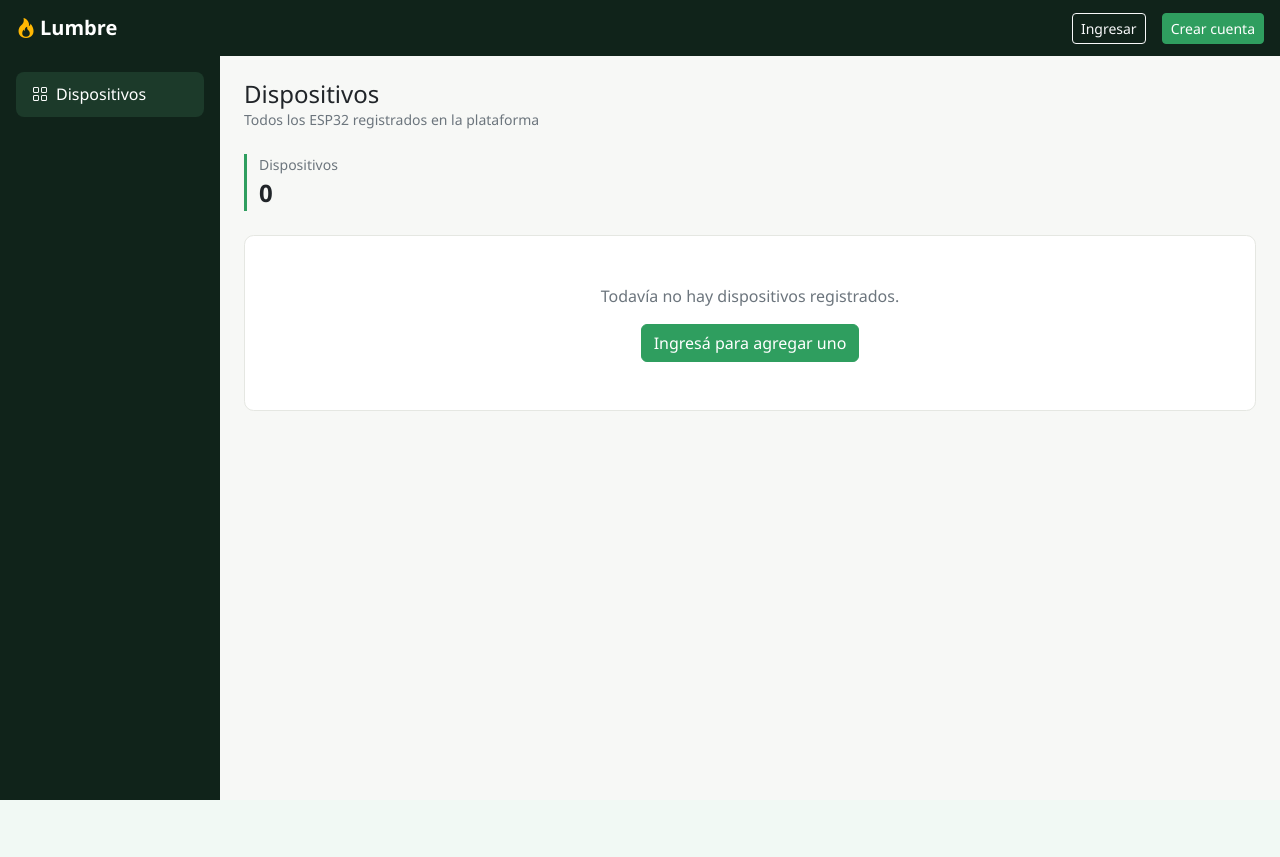
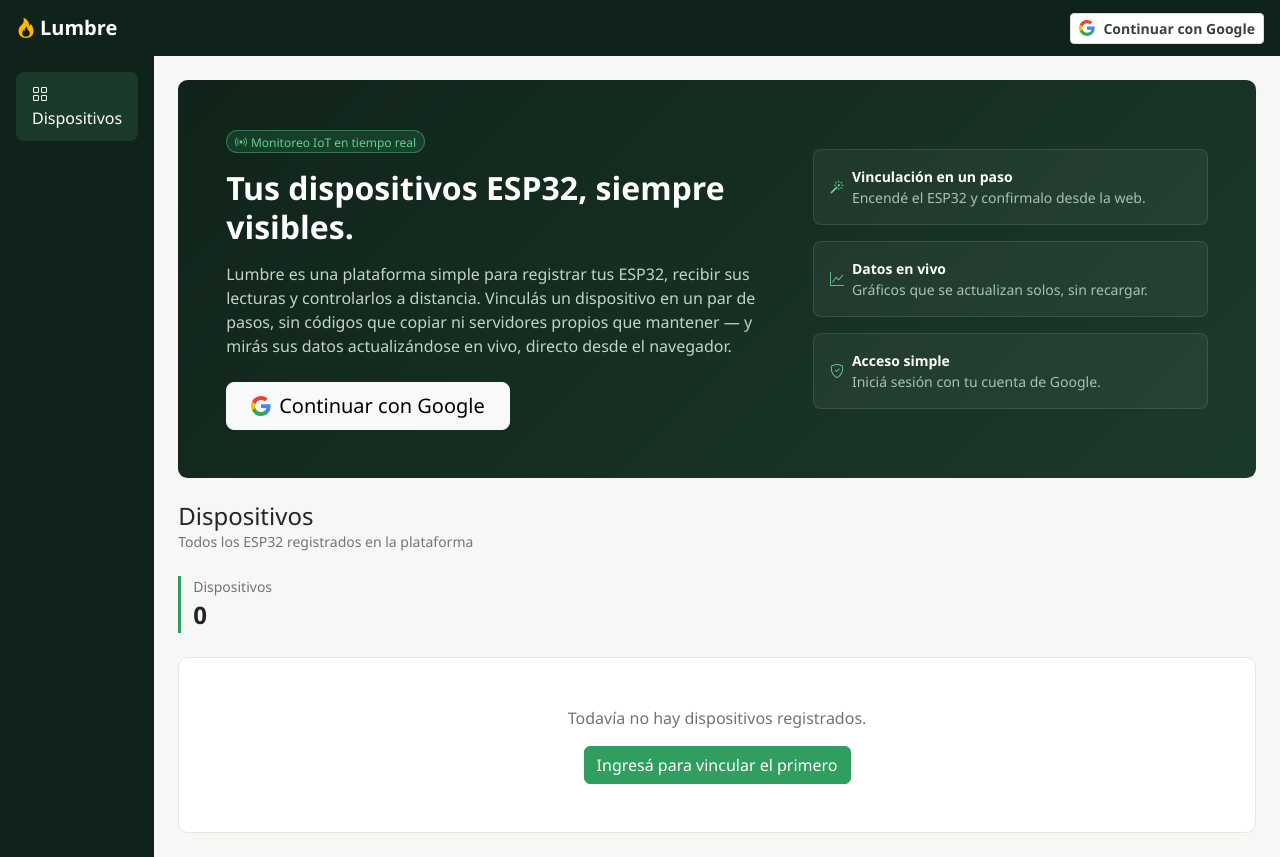
Before and after one commit to delpianocp/esp32-tester, a Django app: page / in a window 1280 px wide. Before the commit the page ends 800 px from the top, so only its background shows below. Run offline with Django 5.2, Linux system fonts and the light colour scheme; data that the repository does not hold is empty.

Commit message:
rediseno templates

```diff
--- a/config/urls.py
+++ b/config/urls.py
@@ -1,20 +1,12 @@
 from django.contrib import admin
 from django.contrib.auth import views as auth_views
 from django.urls import include, path
-
-from devices import views as device_views
-from devices.account_forms import LoginForm
 
 urlpatterns = [
     path('admin/', admin.site.urls),
     path('', include('devices.urls')),
     path('api/', include('api.urls')),
     path('', include('social_django.urls', namespace='social')),
-    path(
-        'accounts/login/',
-        auth_views.LoginView.as_view(template_name='registration/login.html', authentication_form=LoginForm),
-        name='login',
-    ),
+    path('accounts/login/', auth_views.LoginView.as_view(template_name='registration/login.html'), name='login'),
     path('accounts/logout/', auth_views.LogoutView.as_view(next_page='devices:list'), name='logout'),
-    path('accounts/registro/', device_views.registro, name='registro'),
 ]
--- a/devices/urls.py
+++ b/devices/urls.py
@@ -7,7 +7,6 @@ app_name = "devices"
 urlpatterns = [
     path("", views.device_list, name="list"),
     path("mios/", views.my_devices, name="my_devices"),
-    path("agregar/", views.device_create, name="create"),
     path("vincular/", views.solicitudes_vinculo, name="solicitudes_vinculo"),
     path("vincular/<int:solicitud_id>/", views.vincular_dispositivo, name="vincular"),
     path("vincular/<int:solicitud_id>/descartar/", views.descartar_solicitud, name="descartar_solicitud"),
--- a/templates/base.html
+++ b/templates/base.html
@@ -29,8 +29,8 @@
         .link-energy { color: #2f9e5f; }
         .link-energy:hover { color: #268050; }
         code.credencial { background: #f1f3ef; padding: .35rem .5rem; border-radius: .35rem; display: block; word-break: break-all; }
-        .icon-wrap-vinculo { width: 46px; height: 46px; border-radius: 12px; background: rgba(47,158,95,.1); display:flex; align-items:center; justify-content:center; flex-shrink:0; }
-        .nav-link .badge-ping { background:#e24b4a; }
+        .btn-google-nav { background:#fff; color:#3c4043; border:1px solid #dadce0; font-weight:600; }
+        .btn-google-nav:hover { background:#f8f9fa; color:#3c4043; }
     </style>
 </head>
 <body>
@@ -50,8 +50,10 @@
                 <button type="submit" class="btn btn-sm btn-outline-light">Salir</button>
             </form>
         {% else %}
-            <a href="{% url 'login' %}" class="btn btn-sm btn-outline-light">Ingresar</a>
-            <a href="{% url 'registro' %}" class="btn btn-sm btn-energy">Crear cuenta</a>
+            <a href="{% url 'social:begin' 'google-oauth2' %}" class="btn btn-sm btn-google-nav d-flex align-items-center gap-2">
+                <svg width="16" height="16" viewBox="0 0 18 18"><path fill="#4285F4" d="M17.64 9.2c0-.64-.06-1.25-.16-1.84H9v3.48h4.84c-.21 1.13-.84 2.09-1.8 2.73v2.27h2.92c1.7-1.57 2.68-3.88 2.68-6.64z"/><path fill="#34A853" d="M9 18c2.43 0 4.47-.8 5.96-2.18l-2.92-2.27c-.81.54-1.84.86-3.04.86-2.34 0-4.32-1.58-5.03-3.71H.96v2.34C2.44 15.98 5.48 18 9 18z"/><path fill="#FBBC05" d="M3.97 10.7c-.18-.54-.28-1.11-.28-1.7s.1-1.16.28-1.7V4.96H.96C.35 6.18 0 7.55 0 9s.35 2.82.96 4.04l3.01-2.34z"/><path fill="#EA4335" d="M9 3.58c1.32 0 2.51.45 3.44 1.35l2.58-2.58C13.46.89 11.43 0 9 0 5.48 0 2.44 2.02.96 4.96l3.01 2.34C4.68 5.16 6.66 3.58 9 3.58z"/></svg>
+                Continuar con Google
+            </a>
         {% endif %}
     </div>
 </nav>
@@ -68,9 +70,6 @@
             </a>
             <a class="nav-link {% if request.resolver_match.url_name == 'solicitudes_vinculo' %}active{% endif %}" href="{% url 'devices:solicitudes_vinculo' %}">
                 <i class="bi bi-broadcast-pin me-2"></i>Vincular dispositivo
-            </a>
-            <a class="nav-link {% if request.resolver_match.url_name == 'create' %}active{% endif %}" href="{% url 'devices:create' %}">
-                <i class="bi bi-plus-lg me-2"></i>Agregar manual
             </a>
             {% endif %}
         </nav>
@@ -92,9 +91,6 @@
                 </a>
                 <a class="nav-link {% if request.resolver_match.url_name == 'solicitudes_vinculo' %}active{% endif %}" href="{% url 'devices:solicitudes_vinculo' %}">
                     <i class="bi bi-broadcast-pin me-2"></i>Vincular dispositivo
-                </a>
-                <a class="nav-link {% if request.resolver_match.url_name == 'create' %}active{% endif %}" href="{% url 'devices:create' %}">
-                    <i class="bi bi-plus-lg me-2"></i>Agregar manual
                 </a>
                 {% endif %}
             </nav>
--- a/templates/devices/device_list.html
+++ b/templates/devices/device_list.html
@@ -2,16 +2,72 @@
 {% block title %}Dispositivos — Lumbre{% endblock %}
 
 {% block content %}
+
+{% if not user.is_authenticated %}
+<div class="card-clean p-4 p-md-5 mb-4" style="background: linear-gradient(135deg, #10231a 0%, #1c3a2a 100%); border:none;">
+    <div class="row align-items-center g-4">
+        <div class="col-lg-7 text-white">
+            <span class="badge rounded-pill mb-3" style="background: rgba(47,158,95,.2); color:#5fd393; border:1px solid rgba(95,211,147,.4); font-weight:500;">
+                <i class="bi bi-broadcast me-1"></i>Monitoreo IoT en tiempo real
+            </span>
+            <h1 class="fw-bold mb-3" style="font-size:2rem;">Tus dispositivos ESP32, siempre visibles.</h1>
+            <p class="mb-4" style="color:#c3d3c9;">
+                Lumbre es una plataforma simple para registrar tus ESP32, recibir sus lecturas
+                y controlarlos a distancia. Vinculás un dispositivo en un par de pasos,
+                sin códigos que copiar ni servidores propios que mantener — y mirás sus datos
+                actualizándose en vivo, directo desde el navegador.
+            </p>
+            <a href="{% url 'social:begin' 'google-oauth2' %}" class="btn btn-light btn-lg d-inline-flex align-items-center gap-2 px-4">
+                <svg width="20" height="20" viewBox="0 0 18 18"><path fill="#4285F4" d="M17.64 9.2c0-.64-.06-1.25-.16-1.84H9v3.48h4.84c-.21 1.13-.84 2.09-1.8 2.73v2.27h2.92c1.7-1.57 2.68-3.88 2.68-6.64z"/><path fill="#34A853" d="M9 18c2.43 0 4.47-.8 5.96-2.18l-2.92-2.27c-.81.54-1.84.86-3.04.86-2.34 0-4.32-1.58-5.03-3.71H.96v2.34C2.44 15.98 5.48 18 9 18z"/><path fill="#FBBC05" d="M3.97 10.7c-.18-.54-.28-1.11-.28-1.7s.1-1.16.28-1.7V4.96H.96C.35 6.18 0 7.55 0 9s.35 2.82.96 4.04l3.01-2.34z"/><path fill="#EA4335" d="M9 3.58c1.32 0 2.51.45 3.44 1.35l2.58-2.58C13.46.89 11.43 0 9 0 5.48 0 2.44 2.02.96 4.96l3.01 2.34C4.68 5.16 6.66 3.58 9 3.58z"/></svg>
+                Continuar con Google
+            </a>
+        </div>
+        <div class="col-lg-5">
+            <div class="row g-3">
+                <div class="col-12">
+                    <div class="p-3 rounded-3" style="background: rgba(255,255,255,.05); border:1px solid rgba(255,255,255,.1);">
+                        <div class="d-flex align-items-center gap-2 text-white small">
+                            <i class="bi bi-magic" style="color:#5fd393;"></i>
+                            <div>
+                                <div class="fw-semibold">Vinculación en un paso</div>
+                                <div style="color:#a9c2b5;">Encendé el ESP32 y confirmalo desde la web.</div>
+                            </div>
+                        </div>
+                    </div>
+                </div>
+                <div class="col-12">
+                    <div class="p-3 rounded-3" style="background: rgba(255,255,255,.05); border:1px solid rgba(255,255,255,.1);">
+                        <div class="d-flex align-items-center gap-2 text-white small">
+                            <i class="bi bi-graph-up" style="color:#5fd393;"></i>
+                            <div>
+                                <div class="fw-semibold">Datos en vivo</div>
+                                <div style="color:#a9c2b5;">Gráficos que se actualizan solos, sin recargar.</div>
+                            </div>
+                        </div>
+                    </div>
+                </div>
+                <div class="col-12">
+                    <div class="p-3 rounded-3" style="background: rgba(255,255,255,.05); border:1px solid rgba(255,255,255,.1);">
+                        <div class="d-flex align-items-center gap-2 text-white small">
+                            <i class="bi bi-shield-check" style="color:#5fd393;"></i>
+                            <div>
+                                <div class="fw-semibold">Acceso simple</div>
+                                <div style="color:#a9c2b5;">Iniciá sesión con tu cuenta de Google.</div>
+                            </div>
+                        </div>
+                    </div>
+                </div>
+            </div>
+        </div>
+    </div>
+</div>
+{% endif %}
+
 <div class="d-flex justify-content-between align-items-center mb-4 flex-wrap gap-2">
     <div>
         <h1 class="h4 mb-0">Dispositivos</h1>
         <p class="text-secondary small mb-0">Todos los ESP32 registrados en la plataforma</p>
     </div>
-    {% if user.is_authenticated %}
-    <a href="{% url 'devices:create' %}" class="btn btn-energy">
-        <i class="bi bi-plus-lg me-1"></i>Nuevo dispositivo
-    </a>
-    {% endif %}
 </div>
 
 <div class="row g-3 mb-4">
@@ -53,10 +109,10 @@
 {% else %}
 <div class="card-clean text-center py-5">
     <p class="text-secondary mb-3">Todavía no hay dispositivos registrados.</p>
-    {% if user.is_authenticated %}
-        <div><a href="{% url 'devices:create' %}" class="btn btn-energy">Agregar el primero</a></div>
+    {% if not user.is_authenticated %}
+        <div><a href="{% url 'social:begin' 'google-oauth2' %}" class="btn btn-energy">Ingresá para vincular el primero</a></div>
     {% else %}
-        <div><a href="{% url 'login' %}" class="btn btn-energy">Ingresá para agregar uno</a></div>
+        <div><a href="{% url 'devices:solicitudes_vinculo' %}" class="btn btn-energy">Vincular el primero</a></div>
     {% endif %}
 </div>
 {% endif %}
--- a/templates/devices/my_devices.html
+++ b/templates/devices/my_devices.html
@@ -7,8 +7,8 @@
         <h1 class="h4 mb-0">Mis dispositivos</h1>
         <p class="text-secondary small mb-0">Tus ESP32 registrados. Desde acá podés copiar las credenciales.</p>
     </div>
-    <a href="{% url 'devices:create' %}" class="btn btn-energy">
-        <i class="bi bi-plus-lg me-1"></i>Agregar dispositivo
+    <a href="{% url 'devices:solicitudes_vinculo' %}" class="btn btn-energy">
+        <i class="bi bi-broadcast-pin me-1"></i>Vincular dispositivo
     </a>
 </div>
 
@@ -56,7 +56,7 @@
 {% else %}
 <div class="card-clean text-center py-5">
     <p class="text-secondary mb-3">Todavía no agregaste ningún dispositivo.</p>
-    <div><a href="{% url 'devices:create' %}" class="btn btn-energy">Agregar el primero</a></div>
+    <div><a href="{% url 'devices:solicitudes_vinculo' %}" class="btn btn-energy">Vincular el primero</a></div>
 </div>
 {% endif %}
 {% endblock %}
```
Also changed, not shown: templates/registration/login.html (+7 -37 lines).
